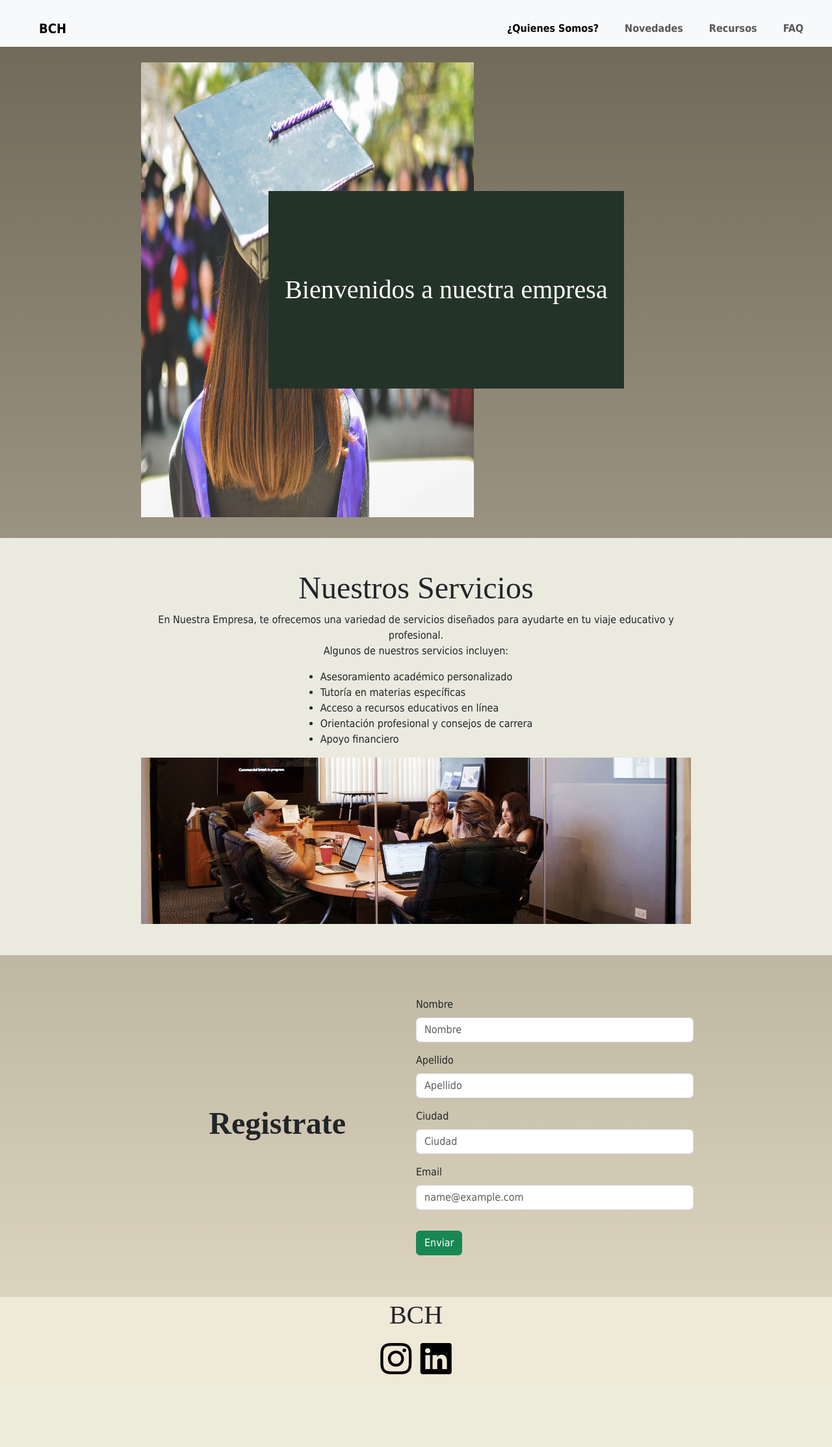
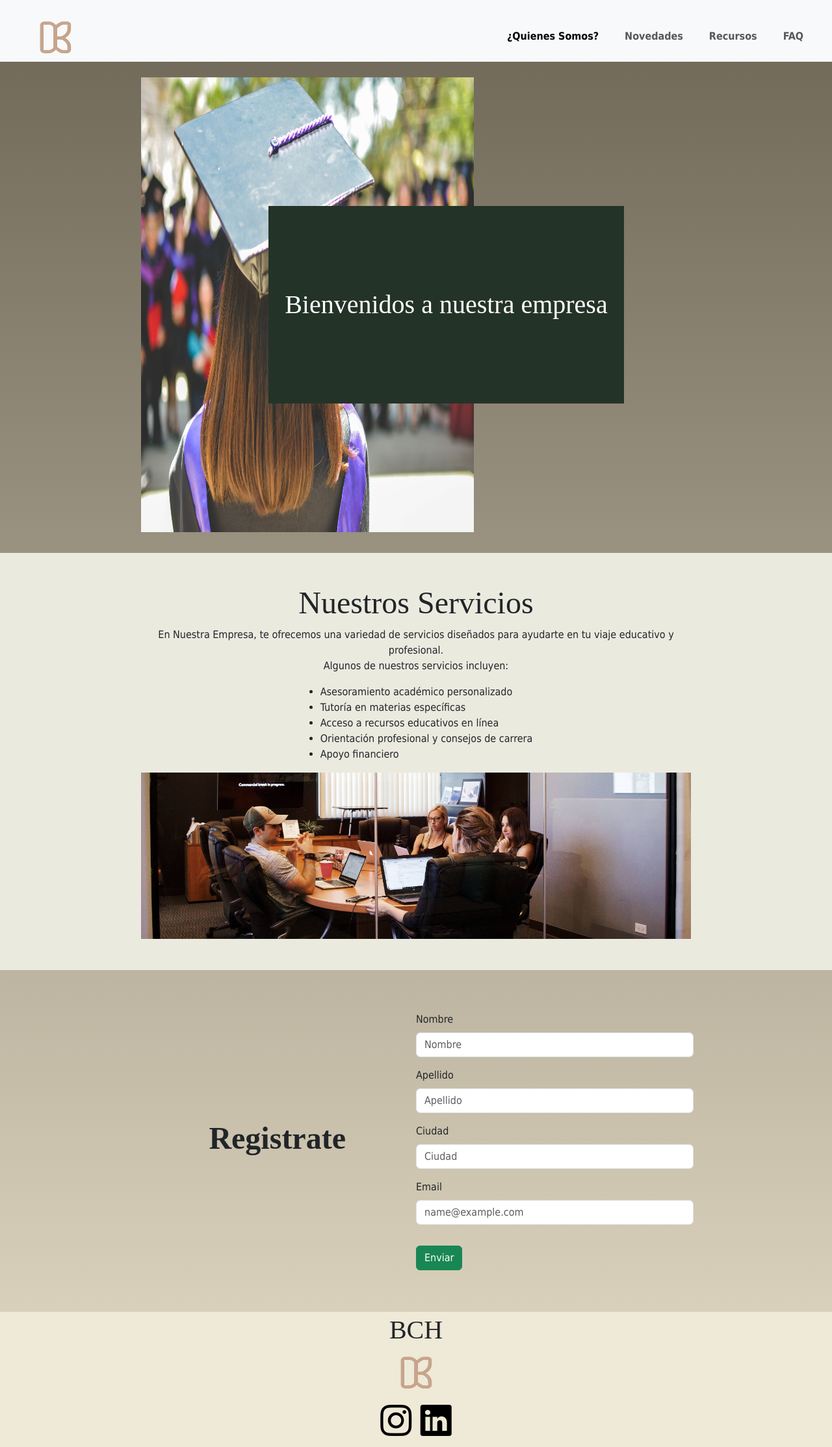
Before and after one commit to DavidAvila6/Bachilleres, a Django app: page / in a window 1280 px wide. Shown: the whole page at 65% size. Before the commit the page ends 2115 px from the top, so only its background shows below. Run offline with Django 3.2, Linux system fonts and the light colour scheme.

Commit message:
Agregue Icono y solucione errores

```diff
--- a/mainPage/templates/about.html
+++ b/mainPage/templates/about.html
@@ -1,7 +1,9 @@
 
 {%load static%}
+
 <!DOCTYPE html>
 <html lang="en">
+
 
 <head>
     <meta charset="UTF-8">
@@ -148,8 +150,10 @@
         </div>
     </main>
     <footer class="row g-0 text-center py-3">
-        <h1>Bachilleres</h1>
+
         <div class="FooterIconos col">
+            <img src="../static/img/IconoBH.png" alt="Logo" width="50" height="50" class="d-inline-block align-text-top">
+            <br>
             <a href="http:google.com"><i class="bi bi-instagram"></i></a>
             <a href="#"><i class="bi bi-linkedin"></i></a>
         </div>
--- a/mainPage/templates/base.html
+++ b/mainPage/templates/base.html
@@ -18,6 +18,7 @@
     <meta charset="utf-8">
     <meta name="viewport" content="width=device-width, initial-scale=1">
     <title>BCH</title>
+    <link rel="icon" href="../static/img/IconoBH.png" type="image/x-icon">
     <link href="https://cdn.jsdelivr.net/npm/bootstrap@5.3.1/dist/css/bootstrap.min.css" rel="stylesheet"
         integrity="sha384-4bw+/aepP/YC94hEpVNVgiZdgIC5+VKNBQNGCHeKRQN+PtmoHDEXuppvnDJzQIu9" crossorigin="anonymous">
     <link rel="stylesheet" href="https://cdn.jsdelivr.net/npm/bootstrap-icons@1.10.5/font/bootstrap-icons.css">
@@ -26,7 +27,10 @@
   <body>
     <nav class="navbar navbar-expand-lg bg-body-tertiary pt-4" >
       <div class="container-fluid ms-5" style="color: white; font-weight: bold;">
-          <a class="navbar-brand" href="/">BCH</a>
+          <a class="navbar-brand" href="/">
+            <img src="../static/img/IconoBH.png" alt="Logo" width="50" height="50" class="d-inline-block align-text-top">
+
+        </a>
           <button class="navbar-toggler" type="button" data-bs-toggle="collapse" data-bs-target="#navbarNav"
               aria-controls="navbarNav" aria-expanded="false" aria-label="Toggle navigation">
               <span class="navbar-toggler-icon"></span>
@@ -61,8 +65,11 @@
   </body>
 
     <footer class="row g-0 text-center py-1" style="background-color:#EFE9D7;">
-        <h1>BCH</h1>
+
         <div class="FooterIconos col">
+            <h1>BCH</h1>
+            <img src="../static/img/IconoBH.png" alt="Logo" width="50" height="50" class="d-inline-block align-text-top">
+            <br>
             <a href="http:google.com"><i class="bi bi-instagram"></i></a>
             <a href="#"><i class="bi bi-linkedin"></i></a>
         </div>
```
Also changed, not shown: mainPage/static/img/IconoBH.png (added).
